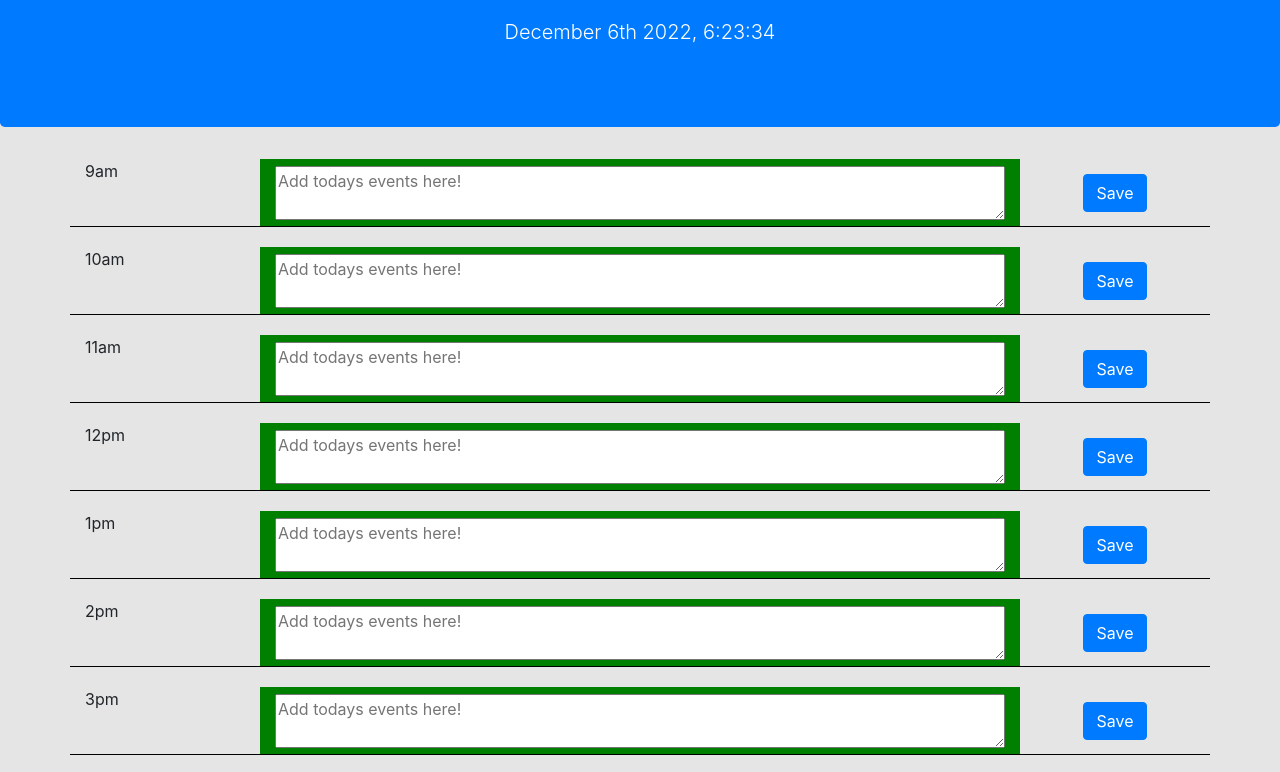
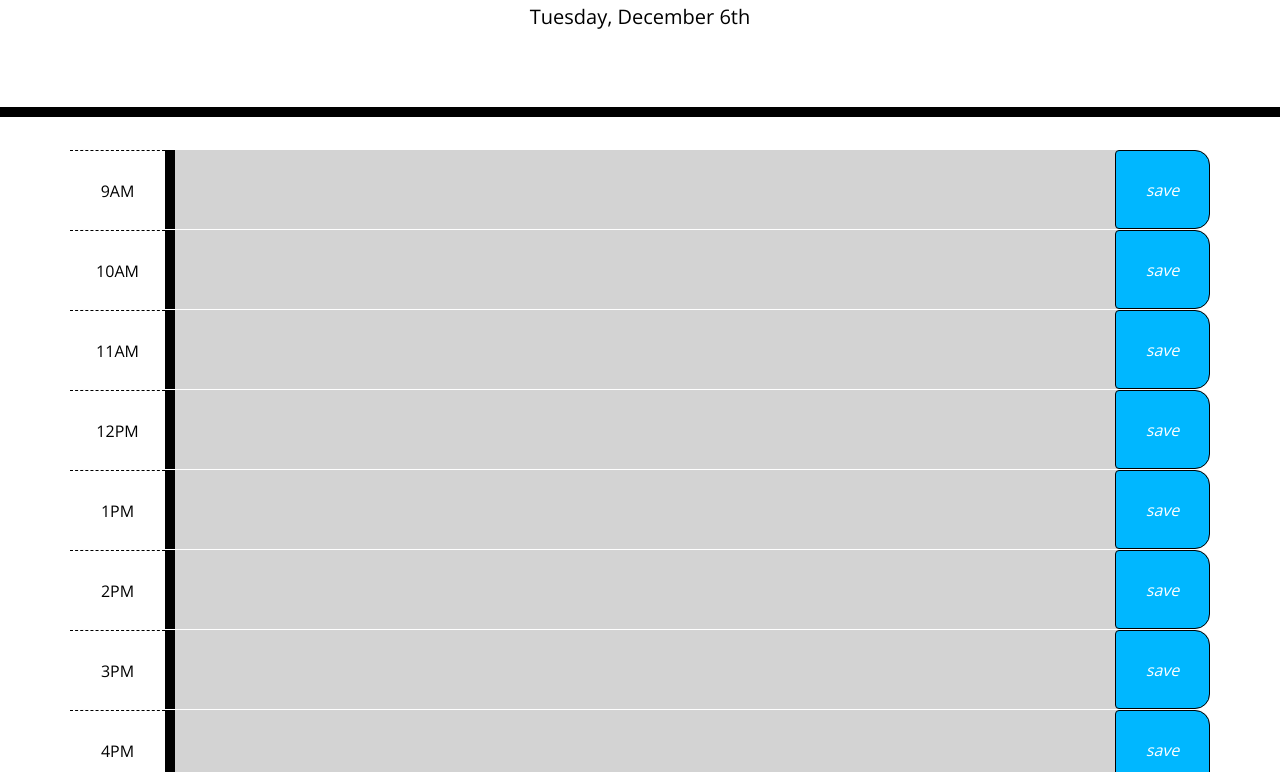
Before and after one commit to carson-loser/daily-planner, a plain HTML site: page index.html in a window 1280 px wide. Shown: the part 187-959 px from the top of the page. Drawn offline with nearby package versions, Linux system fonts and the light colour scheme.

Commit message:
Workday Planner RE-DONE

```diff
--- a/assets/css/style.css
+++ b/assets/css/style.css
@@ -1,39 +1,83 @@
-body,
-.container {
-  background-color: #e5e5e5;
+body {
+  font-family: 'Open Sans', sans-serif;
+  font-size: 16px;
+  line-height: 1;
+}
+
+textarea {
+  background: transparent;
+  border: none;
+  resize: none;
+  color: #000000;
+  border-left: 10px solid black;
+  padding: 10px;
+  font-size: 26px;
+  text-align: center;
+}
+
+.highlight-text {
+  color: red;
+}
+
+.jumbotron {
+  text-align: center;
+  background-color: transparent;
+  color: black;
+  border-radius: 0;
+  border-bottom: 10px solid black;
+}
+
+.description {
+  white-space: pre-wrap;
+}
+
+.time-block {
+  text-align: center;
+  border-radius: 15px;
 }
 
 .row {
-  margin-top: 20px;
-  border-bottom: 1px solid black;
+  white-space: pre-wrap;
+  height: 80px;
+  border-top: 1px solid white;
 }
 
 .hour {
-  background-color: #e5e5e5;
+  background-color: #ffffff;
+  color: #000000;
+  border-top: 1px dashed #000000;
 }
 
 .past {
-  background-color: black;
+  background-color: #d3d3d3;
   color: white;
 }
 
 .present {
-  background-color: salmon;
+  background-color: #eb0000;
+  color: white;
 }
 
 .future {
-  background-color: green;
+  background-color: #12d800;
+  color: white;
 }
 
-#nineAmDisp,
-#tenAmDisp,
-#elevenAmDisp,
-#twelvePmDisp,
-#onePmDisp,
-#twoPmDisp,
-#threePmDisp,
-#fourPmDisp,
-#fivePmDisp {
-  width: 100%;
-  margin-top: 7px;
+.saveBtn {
+  border-left: 1px solid black;
+  border-top-right-radius: 15px;
+  border-bottom-right-radius: 15px;
+  background-color: rgb(0, 183, 255);
+  color: white;
+  border-color: black;
 }
+
+.notification {
+  display: none;
+  padding-bottom: 10px;
+  color: rgb(0, 183, 255);
+}
+
+.show {
+  display: block;
+}
--- a/assets/javascript/script.js
+++ b/assets/javascript/script.js
@@ -1,50 +1,48 @@
-var nineAmEvent = document.getElementById("nineAm")
-var nineAmBtn = document.getElementById("9amBtn")
-var tenAmEvent = document.getElementById("tenAm")
-var tenAmBtn = document.getElementById("10amBtn")
-var elevenAmEvent = document.getElementById("elevenAm")
-var elevenAmBtn = document.getElementById("11amBtn")
-var twelveAmEvent = document.getElementById("twelvePm")
-var twelvePmBtn = document.getElementById("12pmBtn")
-var onePmEvent = document.getElementById("onePm")
-var onePmBtn = document.getElementById("1pmBtn")
-var twoPmEvent = document.getElementById("twoPm")
-var twoPmmBtn = document.getElementById("2pmBtn")
-var threePmEvent = document.getElementById("threePm")
-var threePmBtn = document.getElementById("3pmBtn")
-var fourPmvent = document.getElementById("fourPm")
-var fourPmBtn = document.getElementById("4pmBtn")
-var fivePmEvent = document.getElementById("fivePm")
-var fivePmBtn = document.getElementById("5pmBtn")
-var nineAmSavedEvent = "";
+$(document).ready(function () {
+  $('.saveBtn').on('click', function () {
+    var value = $(this).siblings('.description').val();
+    var time = $(this).parent().attr('id');
 
+    localStorage.setItem(time, value);
 
-function timeHandler() {
-  setInterval(function (){
-    $("#currentDay").text(moment().format("MMMM Do YYYY, h:mm:ss"));
-  }, 1000);
-}
+    $('.notification').addClass('show');
 
-timeHandler();
+    setTimeout(function () {
+      $('.notification').removeClass('show');
+    }, 5000);
+  });
 
-var time = $(".hour");
+  function hourUpdater() {
+    var currentHour = moment().hours();
 
-$.each(time, function (){
-  var currentHour = moment().format("h:mm:ss");
-  var hourId = $(this).attr("id");
-  if(hourId === currentHour) {
-    $(this).next().addClass("present");
-  } else if (hourId < currentHour) {
-    $(this).next().addClass("past");
-  } else if (hourId > currentHour) {
-    $(this).next().addClass("future");
+    $('.time-block').each(function () {
+      var blockHour = parseInt($(this).attr('id').split('-')[1]);
+      if (blockHour < currentHour) {
+        $(this).addClass('past');
+      } else if (blockHour === currentHour) {
+        $(this).removeClass('past');
+        $(this).addClass('present');
+      } else {
+        $(this).removeClass('past');
+        $(this).removeClass('present');
+        $(this).addClass('future');
+      }
+    });
   }
+
+  hourUpdater();
+
+  var interval = setInterval(hourUpdater, 15000);
+
+  $('#hour-9 .description').val(localStorage.getItem('hour-9'));
+  $('#hour-10 .description').val(localStorage.getItem('hour-10'));
+  $('#hour-11 .description').val(localStorage.getItem('hour-11'));
+  $('#hour-12 .description').val(localStorage.getItem('hour-12'));
+  $('#hour-13 .description').val(localStorage.getItem('hour-13'));
+  $('#hour-14 .description').val(localStorage.getItem('hour-14'));
+  $('#hour-15 .description').val(localStorage.getItem('hour-15'));
+  $('#hour-16 .description').val(localStorage.getItem('hour-16'));
+  $('#hour-17 .description').val(localStorage.getItem('hour-17'));
+
+  $('#currentDay').text(moment().format('dddd, MMMM Do'));
 });
-
-
-nineAmBtn.addEventListener("click", function () {
-  var nineAmSavedInput = nineAmEvent.value;
-  localStorage.setItem("nineAmSavedInput", JSON.stringify(nineAmSavedInput));
-  nineAmSavedEvent= JSON.parse(localStorage.getItem("nineAmSavedInput"));
-
-});
--- a/index.html
+++ b/index.html
@@ -9,18 +9,199 @@
   <link rel="stylesheet" href="https://use.fontawesome.com/releases/v5.8.1/css/all.css"
     integrity="sha384-50oBUHEmvpQ+1lW4y57PTFmhCaXp0ML5d60M1M7uH2+nqUivzIebhndOJK28anvf" crossorigin="anonymous" />
   <link href="https://fonts.googleapis.com/css?family=Open+Sans&display=swap" rel="stylesheet" />
-  <link rel="stylesheet" href="./assets/css/style.css"/>
+  <link rel="stylesheet" href="./assets/css/style.css" />
   <title>Work Day Scheduler</title>
 </head>
 
 <body>
+  <header class="jumbotron">
+    <h1 class="display-3">Work Day Scheduler</h1>
+    <p class="lead">A simple calendar app for scheduling your work day</p>
+    <p id="currentDay" class="lead"></p>
+  </header>
+  <div class='text-center notification' id="notify">New event added to <span class = highlight-text>local storage</span></div>
+  <!-- Timeblocks go here -->
+  <div class="container">
+    <div id="hour-9" class="row time-block">
+      <div class="col-md-1 hour">
+        9AM
+      </div>
+      <textarea class="col-md-10 description">
+      </textarea>
+      <button class="btn saveBtn col-md-1"><i>save</i></button>
+    </div>
+    <div id="hour-10" class="row time-block">
+      <div class="col-md-1 hour">
+        10AM
+      </div>
+      <textarea class="col-md-10 description">
+      </textarea>
+      <button class="btn saveBtn col-md-1"><i>save</i></button>
+    </div>
+    <div id="hour-11" class="row time-block">
+      <div class="col-md-1 hour">
+        11AM
+      </div>
+      <textarea class="col-md-10 description">
+      </textarea>
+      <button class="btn saveBtn col-md-1"><i>save</i></button>
+    </div>
+    <div id="hour-12" class="row time-block">
+      <div class="col-md-1 hour">
+        12PM
+      </div>
+      <textarea class="col-md-10 description">
+      </textarea>
+      <button class="btn saveBtn col-md-1"><i>save</i></button>
+    </div>
+    <div id="hour-13" class="row time-block">
+      <div class="col-md-1 hour">
+        1PM
+      </div>
+      <textarea class="col-md-10 description">
+      </textarea>
+      <button class="btn saveBtn col-md-1"><i>save</i></button>
+    </div>
+    <div id="hour-14" class="row time-block">
+      <div class="col-md-1 hour">
+        2PM
+      </div>
+      <textarea class="col-md-10 description">
+      </textarea>
+      <button class="btn saveBtn col-md-1"><i>save</i></button>
+    </div>
+    <div id="hour-15" class="row time-block">
+      <div class="col-md-1 hour">
+        3PM
+      </div>
+      <textarea class="col-md-10 description">
+      </textarea>
+      <button class="btn saveBtn col-md-1"><i>save</i></button>
+    </div>
+    <div id="hour-16" class="row time-block">
+      <div class="col-md-1 hour">
+        4PM
+      </div>
+      <textarea class="col-md-10 description">
+      </textarea>
+      <button class="btn saveBtn col-md-1"><i>save</i></button>
+    </div>
+    <div id="hour-17" class="row time-block">
+      <div class="col-md-1 hour">
+        5PM
+      </div>
+      <textarea class="col-md-10 description">
+      </textarea>
+      <button class="btn saveBtn col-md-1"><i">save</i></button>
+    </div>
+
+    <script src="https://code.jquery.com/jquery-3.4.1.min.js"></script>
+    <script src="https://cdnjs.cloudflare.com/ajax/libs/moment.js/2.24.0/moment.min.js"></script>
+
+    <script src="script.js"></script>
+</body>
+
+
+</html>
+
+
+
+
+
+
+
+
+
+
+
+
+
+
+
+
+
+
+
+
+
+
+
+
+
+
+
+
+
+
+
+
+
+
+
+
+
+
+
+
+
+
+
+
+
+
+
+
+
+
+
+
+
+
+
+
+
+
+
+
+
+
+
+
+
+
+
+
+
+
+
+
+
+
+
+
+
+
+
+
+
+
+
+
+
+
+
+
+
+
+<!-- <body>
   <header class="jumbotron text-center bg-primary text-white">
     <h1 class="display-3">Work Day Scheduler</h1>
     <p class="lead">A simple calendar app for scheduling your work day</p>
     <p id="currentDay" class="lead"></p>
   </header>
+  <section class='text-center notification' id="notify">Appointment Added to <code>localStorage</code> ✔️</section>
   <div class="container">
-    <!-- Timeblocks go here -->
+    Timeblocks go here
 
     <div class="row">
       <div class="col-2 time-block hour" id="nineAm">9am</div>
@@ -114,14 +295,14 @@
     </div>
 
 
-  </div>
+  </div> -->
 
 
 
 
-  <script src="https://cdnjs.cloudflare.com/ajax/libs/jquery/3.2.1/jquery.min.js"></script>
-  <script src="https://cdnjs.cloudflare.com/ajax/libs/moment.js/2.24.0/moment.min.js"></script>
-  <script src="./assets/javascript/script.js"></script>
+<script src="https://cdnjs.cloudflare.com/ajax/libs/jquery/3.2.1/jquery.min.js"></script>
+<script src="https://cdnjs.cloudflare.com/ajax/libs/moment.js/2.24.0/moment.min.js"></script>
+<script src="./assets/javascript/script.js"></script>
 </body>
 
 </html>
```
